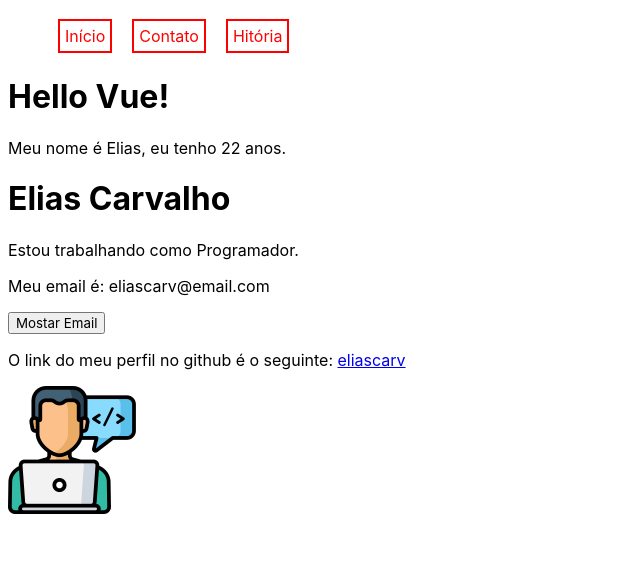
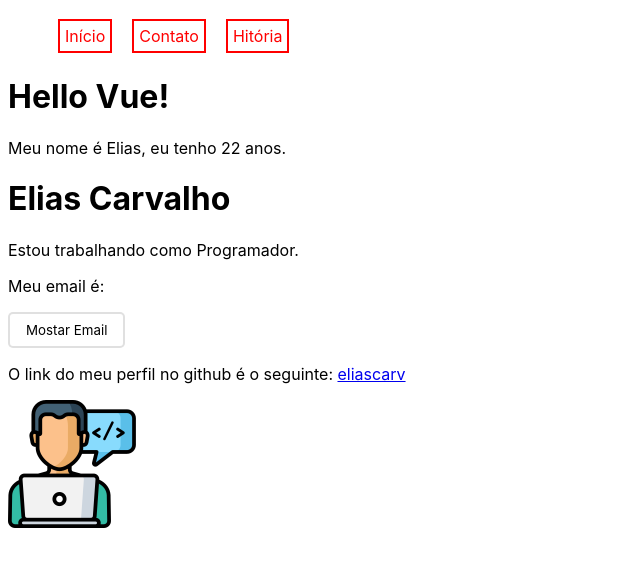
Before and after one commit to eliascarv/Aprendendo-VueJS, a Vue app: page / in a window 1280 px wide. Shown: the top 566 px of the page, without its empty margins (0-640 px from the left). Built offline with nearby package versions, Linux system fonts and the light colour scheme.

Commit message:
Novo botão

```diff
--- a/src/components/Info.vue
+++ b/src/components/Info.vue
@@ -3,7 +3,7 @@
     <p v-if="esta_trab">Estou trabalhando como {{ profissao }}.</p>
     <p v-else>Estou a procura de uma oportunidade.</p>
     <p>Meu email é: <span v-show="mostrar_email">{{ email }}</span></p>
-    <button @click="showEmail">Mostar Email</button>
+    <button @click="showEmail">{{ texto_botao }}</button>
     <p>O link do meu perfil no github é o seguinte: <a v-bind:href="github">eliascarv</a></p>
     <imagem />
   </div>
@@ -26,14 +26,40 @@ export default {
       profissao: 'Programador',
       email: 'eliascarv@email.com',
       esta_trab: true,
-      mostrar_email: true,
+      mostrar_email: false,
+      texto_botao: 'Mostar Email',
       github: 'https://github.com/eliascarv'
     }
   },
   methods: {
     showEmail() {
       this.mostrar_email = !this.mostrar_email
+      if(!this.mostrar_email) {
+        this.texto_botao = 'Mostrar Email'
+      } else {
+        this.texto_botao = 'Esconder Email'
+      }
     }
   }
 }
 </script>
+
+<style scoped>
+button {
+  border: solid rgba(0, 0, 0, 0.12) 2px;
+  background-color: white;
+  height: 36px;
+  min-width: 64px;
+  border-radius: 5px;
+  padding-left: 16px;
+  padding-right: 16px;
+}
+
+/* button:hover {
+  background-color: rgba(0, 0, 0, 0.05);
+} */
+
+button:active {
+  background-color: rgba(0, 0, 0, 0.05);
+}
+</style>
```
